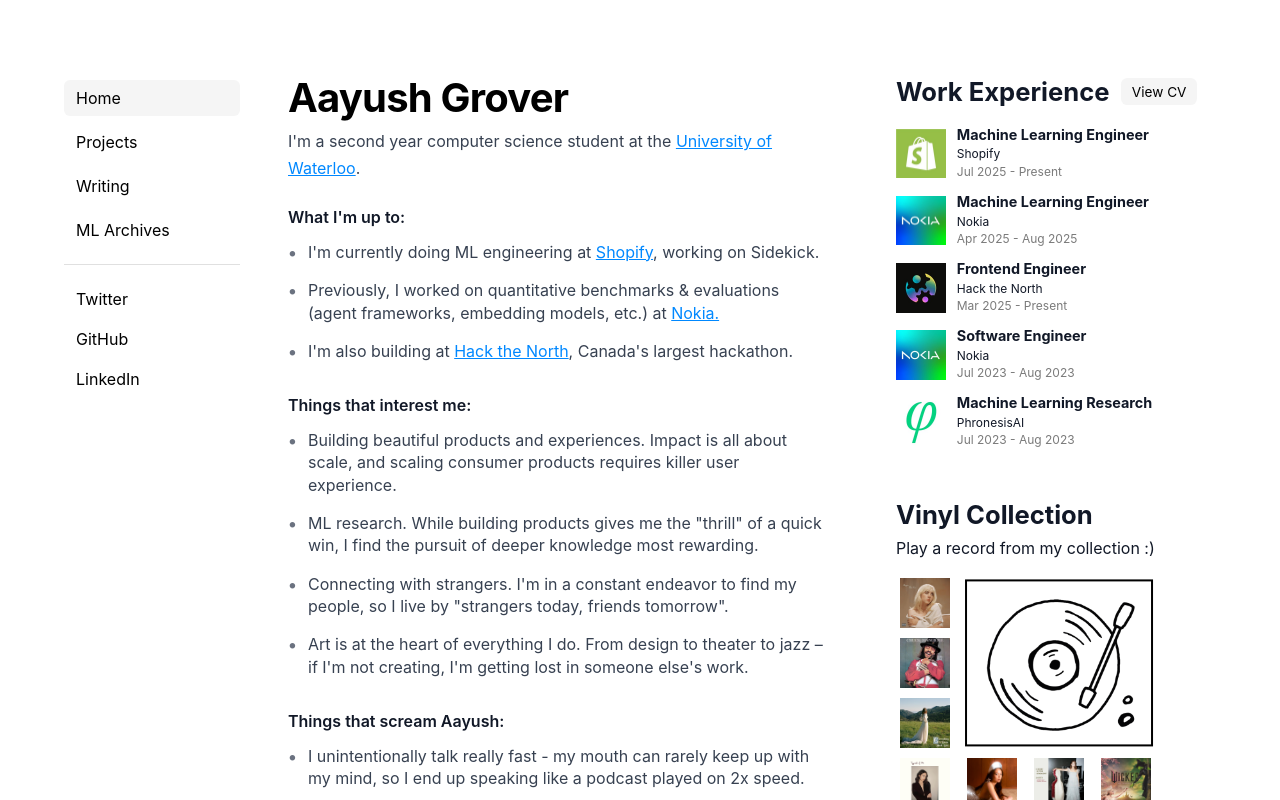
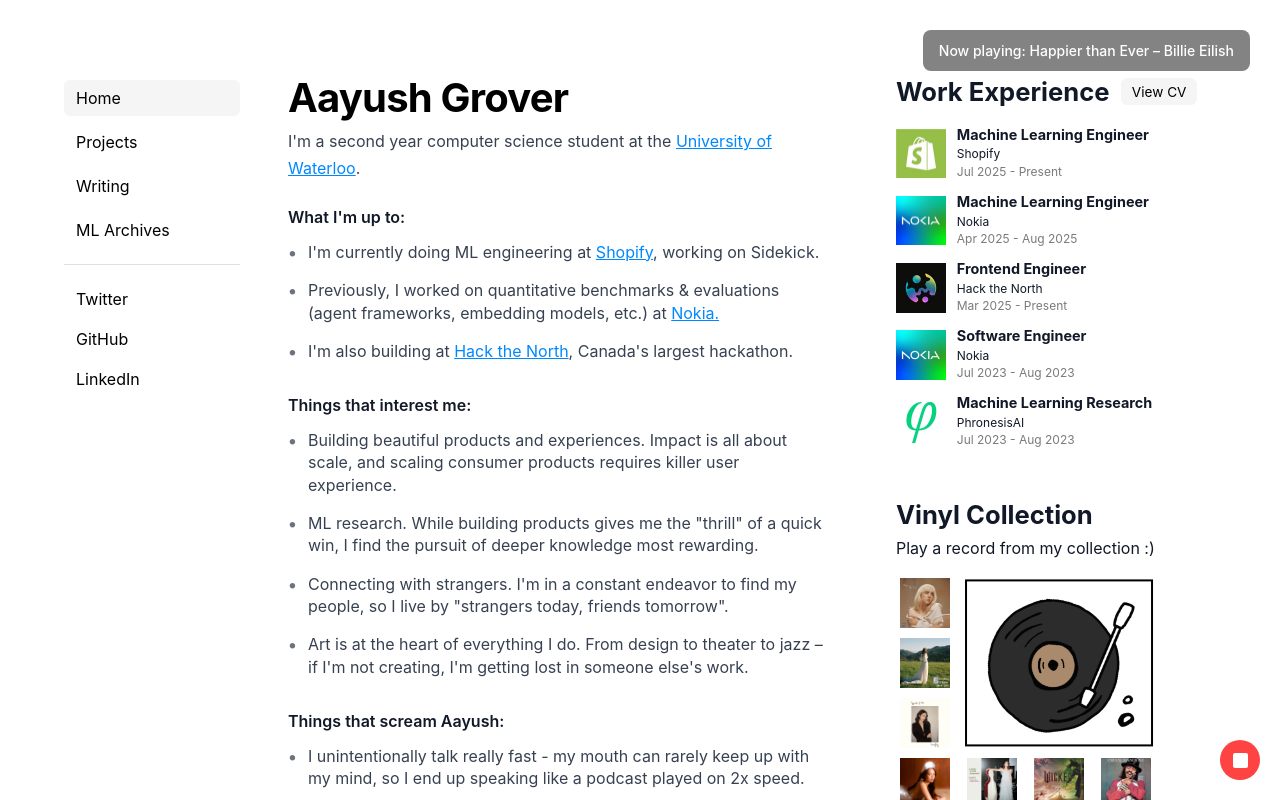
Before and after one commit to AayushGrover101/aayush-grover-portfolio, a React (Vite) app: page / in a window 1280 px wide. Both pictures are taken after a click on the picture 924 px from the left and 602 px from the top of the page. Shown: the top 800 px of the page. Built offline with nearby package versions, Linux system fonts and the light colour scheme.

Commit message:
Finished non-music home page

```diff
--- a/src/App.tsx
+++ b/src/App.tsx
@@ -3,6 +3,8 @@
 
 import { Route as RouteName } from "./constants/route";
 import Layout from "./components/base/Layout";
+import VinylControls from "./components/VinylControls";
+import { VinylProvider } from "./contexts/VinylContext";
 import NotFoundPage from "./pages/not-found/404";
 import Home from "./pages/Home";
 import Projects from "./pages/Projects";
@@ -12,6 +14,7 @@
 const App: React.FC = () => {
   return (
     <BrowserRouter>
+      <VinylProvider>
         <Layout>
           <Routes>
             <Route path={RouteName.HOME} element={<Home />} />
@@ -21,6 +24,8 @@
             <Route path="*" element={<NotFoundPage />} />
           </Routes>
         </Layout>
+        <VinylControls />
+      </VinylProvider>
     </BrowserRouter>
   );
 };
--- /dev/null
+++ b/src/components/VinylControls/index.tsx
@@ -0,0 +1,136 @@
+import React, { useState, useEffect } from 'react';
+import styled from 'styled-components';
+import { useVinyl } from '../../contexts/VinylContext';
+import { VINYL_NAMES } from '../../constants/vinyl';
+import { theme } from "src/styles";
+
+
+const GlobalStopButton = styled.button`
+  position: fixed;
+  bottom: 20px;
+  right: 20px;
+  background: #f5f5f5;
+  border: none;
+  border-radius: 50%;
+  padding: 0;
+  cursor: default;
+  display: flex;
+  align-items: center;
+  justify-content: center;
+  z-index: 1000;
+  opacity: 0;
+  transition: opacity 0.3s ease, transform 0.2s ease;
+  pointer-events: none;
+
+  &.visible {
+    opacity: 1;
+    cursor: pointer;
+    pointer-events: auto;
+  }
+
+  &:hover {
+    transform: translateY(-2px);
+  }
+
+  &:active {
+    transform: translateY(0);
+  }
+`;
+
+const StopIcon = styled.div`
+  width: 40px;
+  height: 40px;
+  background: ${theme.colors.primary.red};
+  border-radius: 50%;
+  display: flex;
+  align-items: center;
+  justify-content: center;
+`;
+
+const StopIconInner = styled.div`
+  width: 15px;
+  height: 15px;
+  background: white;
+  border-radius: 2px;
+`;
+
+
+
+const NowPlayingNotification = styled.div`
+  position: fixed;
+  top: 30px;
+  right: 30px;
+  background: rgba(118, 118, 118, 0.9);
+  color: white;
+  padding: 12px 16px;
+  border-radius: 8px;
+  font-size: 14px;
+  font-weight: 500;
+  z-index: 1000;
+  opacity: 0;
+  transform: translateY(-20px);
+  transition: opacity 0.3s ease, transform 0.3s ease;
+
+  &.visible {
+    opacity: 1;
+    transform: translateY(0);
+  }
+
+  &.immediate-hide {
+    transition: none;
+  }
+`;
+
+const VinylControls: React.FC = () => {
+  const { isRotating, selectedRecord, stopVinyl } = useVinyl();
+  const [showNotification, setShowNotification] = useState(false);
+  const [immediateHide, setImmediateHide] = useState(false);
+
+  useEffect(() => {
+    if (isRotating && selectedRecord) {
+      setShowNotification(true);
+      setImmediateHide(false);
+      // Auto-hide notification after 3 seconds
+      const timer = setTimeout(() => {
+        setShowNotification(false);
+      }, 3000);
+
+      return () => clearTimeout(timer);
+    } else {
+      setShowNotification(false);
+      setImmediateHide(false);
+    }
+  }, [isRotating, selectedRecord]);
+
+  const handleStopVinyl = () => {
+    setImmediateHide(true);
+    setShowNotification(false);
+    stopVinyl();
+  };
+
+  const getCurrentVinylName = () => {
+    return selectedRecord ? VINYL_NAMES[selectedRecord] : null;
+  };
+
+  return (
+    <>
+      {/* Global Stop Button */}
+      <GlobalStopButton
+        className={isRotating ? 'visible' : ''}
+        onClick={handleStopVinyl}
+        title="Stop playing vinyl"
+      >
+        <StopIcon>
+          <StopIconInner />
+        </StopIcon>
+      </GlobalStopButton>
+
+      {/* Now Playing Notification */}
+      <NowPlayingNotification className={`${showNotification ? 'visible' : ''} ${immediateHide ? 'immediate-hide' : ''}`}>
+        Now playing: {getCurrentVinylName()}
+      </NowPlayingNotification>
+    </>
+  );
+};
+
+export default VinylControls;
--- /dev/null
+++ b/src/constants/vinyl.ts
@@ -0,0 +1,19 @@
+import {
+  RecordBillie,
+  RecordChuck,
+  RecordLaufey1,
+  RecordLaufey2,
+  RecordLaufey3,
+  RecordLaufey4,
+  RecordWicked
+} from "../assets/img";
+
+export const VINYL_NAMES: Record<string, string> = {
+  [RecordBillie]: "Happier than Ever – Billie Eilish",
+  [RecordLaufey1]: "Everything I Know About Love – Laufey",
+  [RecordLaufey2]: "Typical of Me – Laufey",
+  [RecordLaufey3]: "Bewitched – Laufey",
+  [RecordLaufey4]: "A Night at the Symphony – Laufey",
+  [RecordWicked]: "Wicked – Original Broadway Cast",
+  [RecordChuck]: "Feels so Good – Chuck Berry",
+};
--- /dev/null
+++ b/src/contexts/VinylContext.tsx
@@ -0,0 +1,48 @@
+import React, { createContext, useContext, useState, ReactNode } from 'react';
+
+interface VinylContextType {
+  isRotating: boolean;
+  selectedRecord: string | null;
+  setVinylState: (isRotating: boolean, selectedRecord: string | null) => void;
+  stopVinyl: () => void;
+}
+
+const VinylContext = createContext<VinylContextType | undefined>(undefined);
+
+export const useVinyl = () => {
+  const context = useContext(VinylContext);
+  if (context === undefined) {
+    throw new Error('useVinyl must be used within a VinylProvider');
+  }
+  return context;
+};
+
+interface VinylProviderProps {
+  children: ReactNode;
+}
+
+export const VinylProvider: React.FC<VinylProviderProps> = ({ children }) => {
+  const [isRotating, setIsRotating] = useState(false);
+  const [selectedRecord, setSelectedRecord] = useState<string | null>(null);
+
+  const setVinylState = (rotating: boolean, record: string | null) => {
+    setIsRotating(rotating);
+    setSelectedRecord(record);
+  };
+
+  const stopVinyl = () => {
+    setIsRotating(false);
+    setSelectedRecord(null);
+  };
+
+  return (
+    <VinylContext.Provider value={{
+      isRotating,
+      selectedRecord,
+      setVinylState,
+      stopVinyl
+    }}>
+      {children}
+    </VinylContext.Provider>
+  );
+};
--- a/src/pages/home/sections/RecordLibrary/index.tsx
+++ b/src/pages/home/sections/RecordLibrary/index.tsx
@@ -1,4 +1,4 @@
-import React, { useState } from "react";
+import React from "react";
 import { styled } from "styled-components";
 import {
   RecordBase,
@@ -18,6 +18,7 @@
   Laufey4Cover,
   WickedCover
 } from "../../../../assets/img";
+import { useVinyl } from "../../../../contexts/VinylContext";
 
 const RecordLibraryContainer = styled.div`
   position: relative;
@@ -99,44 +100,8 @@
   }
 `;
 
-const ButtonContainer = styled.div`
-  display: flex;
-  gap: 16px;
-  margin-top: 20px;
-  justify-content: center;
-`;
 
-const Button = styled.button`
-  padding: 12px 24px;
-  border: none;
-  border-radius: 8px;
-  font-size: 16px;
-  font-weight: 600;
-  cursor: pointer;
-  transition: all 0.2s ease;
 
-  &:hover {
-    transform: translateY(-2px);
-  }
-`;
-
-const StartButton = styled(Button)`
-  background-color: #4CAF50;
-  color: white;
-
-  &:hover {
-    background-color: #45a049;
-  }
-`;
-
-const StopButton = styled(Button)`
-  background-color: #f44336;
-  color: white;
-
-  &:hover {
-    background-color: #da190b;
-  }
-`;
 
 const Heading = styled.h1`
   font-size: 1.6rem;
@@ -150,14 +115,14 @@
 `;
 
 const RecordLibrary: React.FC = () => {
-  const [isRotating, setIsRotating] = useState(false);
+  const { isRotating, selectedRecord, setVinylState } = useVinyl();
 
-  const handleStart = () => {
-    setIsRotating(true);
+  const handleRecordClick = (recordSrc: string) => {
+    setVinylState(true, recordSrc);
   };
 
-  const handleStop = () => {
-    setIsRotating(false);
+  const getCurrentRecordSrc = () => {
+    return selectedRecord || RecordBase;
   };
 
   return (
@@ -168,48 +133,67 @@
       <RecordLibraryContainer>
         {/* Record Player in top right */}
         <RecordPlayerSection>
-          <RecordImage src={RecordBase} alt="Record Base" zIndex={1} isRotating={isRotating} />
+          <RecordImage src={getCurrentRecordSrc()} alt="Record Base" zIndex={1} isRotating={isRotating} />
           <RecordImage src={RecordNeedle} alt="Record Needle" zIndex={2} style={{border: "2px solid black" }} />
         </RecordPlayerSection>
 
-        {/* Left column - 3 records */}
         <GridCellWithHover gridColumn={1} gridRow={1}>
-          <GridRecord src={BillieCover} alt="Billie Eilish Cover" />
+          <GridRecord
+            src={BillieCover}
+            alt="Billie Eilish Cover"
+            onClick={() => handleRecordClick(RecordBillie)}
+          />
           <RecordOverlay src={RecordBillie} alt="Billie Eilish Record" />
         </GridCellWithHover>
         <GridCellWithHover gridColumn={1} gridRow={2}>
-          <GridRecord src={ChuckCover} alt="Chuck Berry Cover" />
+          <GridRecord
+            src={Laufey1Cover}
+            alt="Laufey Cover 1"
+            onClick={() => handleRecordClick(RecordLaufey1)}
+          />
+          <RecordOverlay src={RecordLaufey1} alt="Laufey Record 1" />
+        </GridCellWithHover>
+        <GridCellWithHover gridColumn={1} gridRow={3}>
+          <GridRecord
+            src={Laufey2Cover}
+            alt="Laufey Cover 2"
+            onClick={() => handleRecordClick(RecordLaufey2)}
+          />
+          <RecordOverlay src={RecordLaufey2} alt="Laufey Record 2" />
+        </GridCellWithHover>
+        <GridCellWithHover gridColumn={1} gridRow={4}>
+          <GridRecord
+            src={Laufey3Cover}
+            alt="Laufey Cover 3"
+            onClick={() => handleRecordClick(RecordLaufey3)}
+          />
+          <RecordOverlay src={RecordLaufey3} alt="Laufey Record 3" />
+        </GridCellWithHover>
+        <GridCellWithHover gridColumn={2} gridRow={4}>
+          <GridRecord
+            src={Laufey4Cover}
+            alt="Laufey Cover 4"
+            onClick={() => handleRecordClick(RecordLaufey4)}
+          />
+          <RecordOverlay src={RecordLaufey4} alt="Laufey Record 4" />
+        </GridCellWithHover>
+        <GridCellWithHover gridColumn={3} gridRow={4}>
+          <GridRecord
+            src={WickedCover}
+            alt="Wicked Cover"
+            onClick={() => handleRecordClick(RecordWicked)}
+          />
+          <RecordOverlay src={RecordWicked} alt="Wicked Record" />
+        </GridCellWithHover>
+        <GridCellWithHover gridColumn={4} gridRow={4}>
+          <GridRecord
+            src={ChuckCover}
+            alt="Chuck Berry Cover"
+            onClick={() => handleRecordClick(RecordChuck)}
+          />
           <RecordOverlay src={RecordChuck} alt="Chuck Berry Record" />
         </GridCellWithHover>
-        <GridCellWithHover gridColumn={1} gridRow={3}>
-          <GridRecord src={Laufey1Cover} alt="Laufey Cover 1" />
-          <RecordOverlay src={RecordLaufey1} alt="Laufey Record 1" />
-        </GridCellWithHover>
-
-        {/* Bottom row - 3 records */}
-        <GridCellWithHover gridColumn={1} gridRow={4}>
-          <GridRecord src={Laufey2Cover} alt="Laufey Cover 2" />
-          <RecordOverlay src={RecordLaufey2} alt="Laufey Record 2" />
-        </GridCellWithHover>
-        <GridCellWithHover gridColumn={2} gridRow={4}>
-          <GridRecord src={Laufey3Cover} alt="Laufey Cover 3" />
-          <RecordOverlay src={RecordLaufey3} alt="Laufey Record 3" />
-        </GridCellWithHover>
-        <GridCellWithHover gridColumn={3} gridRow={4}>
-          <GridRecord src={Laufey4Cover} alt="Laufey Cover 4" />
-          <RecordOverlay src={RecordLaufey4} alt="Laufey Record 4" />
-        </GridCellWithHover>
-
-        {/* Right column - 1 record */}
-        <GridCellWithHover gridColumn={4} gridRow={4}>
-          <GridRecord src={WickedCover} alt="Wicked Cover" />
-          <RecordOverlay src={RecordWicked} alt="Wicked Record" />
-        </GridCellWithHover>
       </RecordLibraryContainer>
-      <ButtonContainer>
-        <StartButton onClick={handleStart}>Start</StartButton>
-        <StopButton onClick={handleStop}>Stop</StopButton>
-      </ButtonContainer>
     </div>
   );
 };
--- a/src/pages/home/sections/WorkExperience/index.tsx
+++ b/src/pages/home/sections/WorkExperience/index.tsx
@@ -47,6 +47,12 @@
 const ExperienceLogo = styled.img`
   width: 3.1rem;
   height: 3.1rem;
+  cursor: pointer;
+  transition: transform 0.2s ease;
+
+  &:hover {
+    transform: scale(1.05);
+  }
 `;
 
 const ExperienceTextContainer = styled.div`
--- a/src/styles/index.ts
+++ b/src/styles/index.ts
@@ -10,6 +10,7 @@
         lightGray: string;
         gray: string;
         mediumGray: string;
+        red: string;
       };
       secondary: Record<string, never>;
       shadow: Record<string, never>;
@@ -32,6 +33,7 @@
       lightGray: "#F5F5F5",
       gray: "#7A7A7A",
       mediumGray: "#E8E8E8",
+      red: "#FF4242",
     },
     secondary: {},
     shadow: {},
```
Lines whose indentation alone changed are shown as unchanged.
